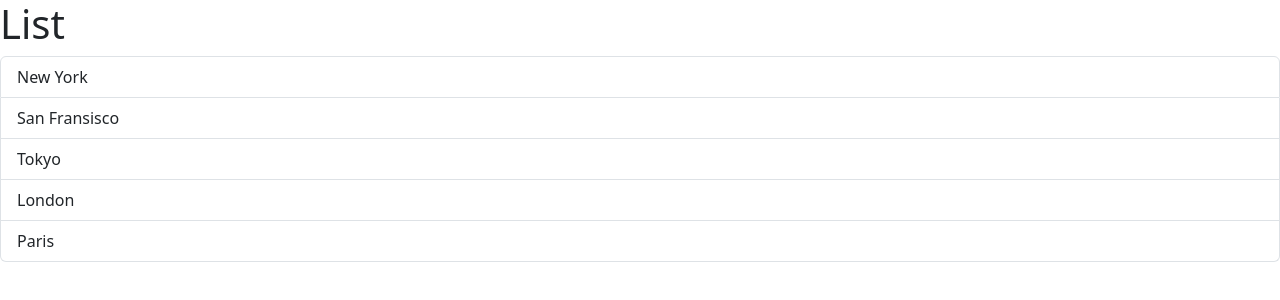
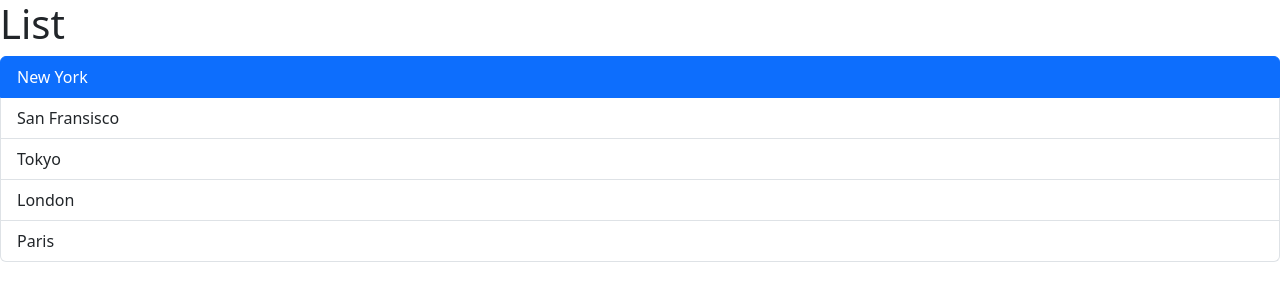
Before and after one commit to Abdullokh-dev/React, a React (Vite) app: page / in a window 1280 px wide. Shown: the top 300 px of the page. Built offline with nearby package versions, Linux system fonts and the light colour scheme.

Commit message:
managing State(useState)

```diff
--- a/src/components/ListGroup.tsx
+++ b/src/components/ListGroup.tsx
@@ -1,10 +1,8 @@
+import { useState } from "react";
+
 function ListGroup() {
     const items = ['New York','San Fransisco', 'Tokyo', 'London', 'Paris'];
-
-    // Event handler
-    const handleClick = (item) => {
-        console.log(item)
-    }
+    const [selectedIndex, setSelectedIndex] = useState(0)
 
     return(
         <>
@@ -12,8 +10,8 @@ function ListGroup() {
             {items.length === 0 && <p>No item found</p>}
 
             <ul className="list-group">
-                {items.map((item) =>
-                    <li key={item} className="list-group-item" onClick={() => handleClick(item)}>{item}</li>
+                {items.map((item, index) =>
+                    <li key={item} className={selectedIndex === index ? 'list-group-item active' : 'list-group-item'} onClick={() => setSelectedIndex(index)}>{item}</li>
                 )}
             </ul>
         </>
```
